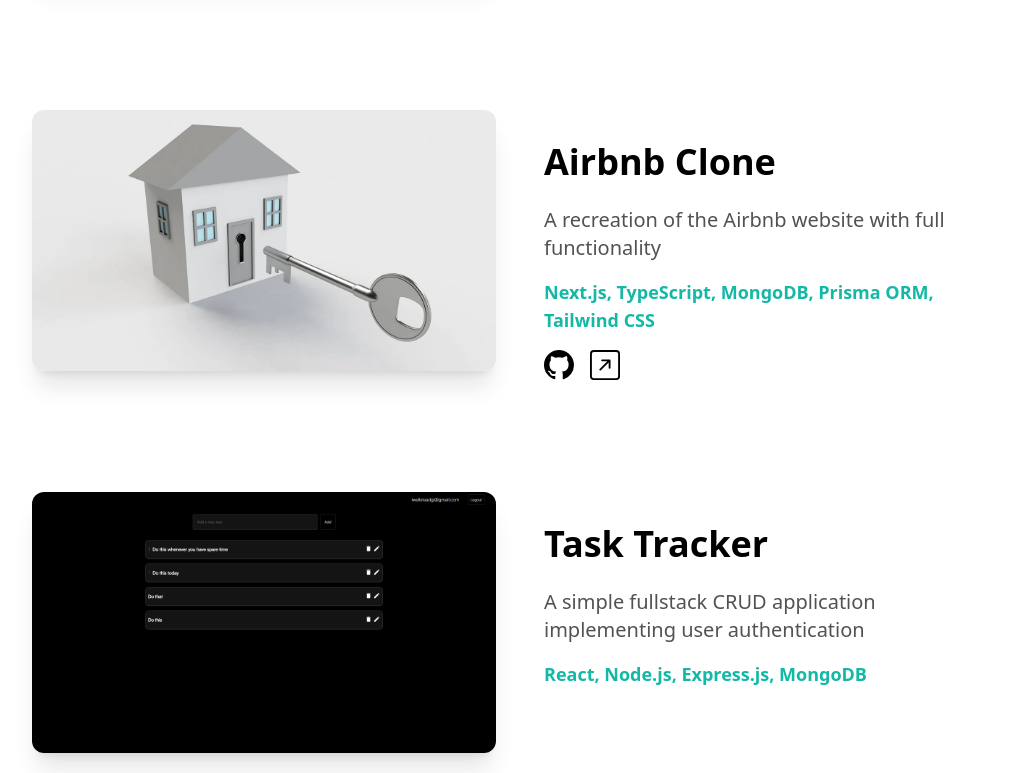
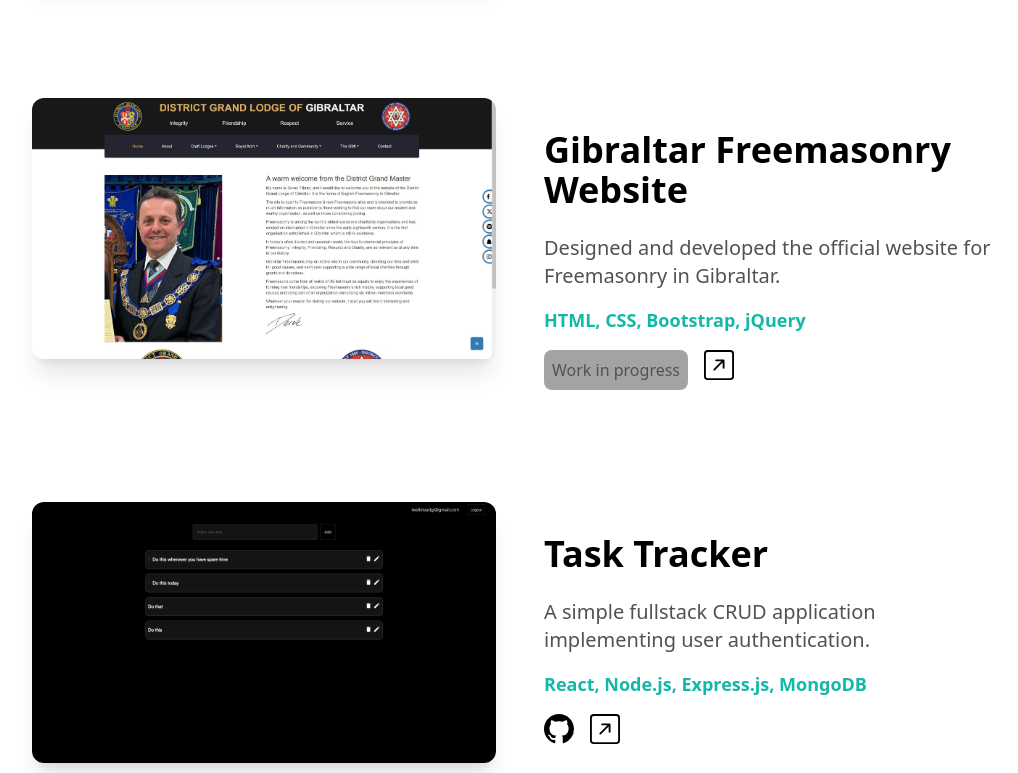
Before and after one commit to Lifguson/portfolio-nextjs, a Next.js app: page / in a window 1280 px wide. Shown: the part 2847-3620 px from the top of the page, without its empty margins (120-1138 px from the left). Built offline with nearby package versions, Linux system fonts and the light colour scheme.

Commit message:
Feat: updated projects with new descriptions and images

```diff
--- a/app/components/Footer.js
+++ b/app/components/Footer.js
@@ -26,7 +26,7 @@
             />
           </a>
           <a
-            href="https://twitter.com/lifguson1"
+            href="https://twitter.com/leondvlpr"
             rel="noreferrer"
             target="_blank"
           >
--- a/app/components/Projects.js
+++ b/app/components/Projects.js
@@ -25,7 +25,16 @@
       imageSrc: "/Chroma-Corps-Screenshot.jpg",
       githubLink: "https://github.com/p4nthera115/chroma-corps-2.0",
       siteLink: "https://www.chroma-corps.com/",
-      WIP: true,
+      WIP: false,
+    },
+    {
+      name: "Airbnb Clone",
+      description: "A fully functional recreation of the Airbnb website.",
+      techStack: "Next.js, TypeScript, MongoDB, Prisma ORM, Tailwind CSS",
+      imageSrc: "/airbnb-clone-screenshot.jpg",
+      githubLink: "https://github.com/Lifguson/airbnb-clone",
+      siteLink: "https://property-rental-clone.vercel.app/",
+      WIP: false,
     },
     {
       name: "Gibraltar Freemasonry Website",
@@ -37,23 +46,15 @@
       siteLink: "https://gibfreemasonry.gi/index.html",
       WIP: true,
     },
-    {
-      name: "Airbnb Clone",
-      description: "A recreation of the Airbnb website with full functionality",
-      techStack: "Next.js, TypeScript, MongoDB, Prisma ORM, Tailwind CSS",
-      imageSrc: "/key-2114044_1280.webp",
-      githubLink: "https://github.com/Lifguson/airbnb-clone",
-      siteLink: "https://property-rental-clone.vercel.app/",
-      WIP: false,
-    },
+
     {
       name: "Task Tracker",
       description:
-        "A simple fullstack CRUD application implementing user authentication",
+        "A simple fullstack CRUD application implementing user authentication.",
       techStack: "React, Node.js, Express.js, MongoDB",
       imageSrc: "/task-tracker.png",
-      githubLink: "",
-      siteLink: "",
+      githubLink: "https://github.com/Lifguson/todo-list-V3",
+      siteLink: "https://todo-list-v3-1a9q.vercel.app/login",
       WIP: false,
     },
   ];
@@ -89,11 +90,12 @@
                       {project.techStack}
                     </p>
                     <div className="flex flex-row align-bottom space-x-4">
-                      {project.name == "Booknook" && (
+                      {project.WIP == true && (
                         <p className="text-md text-neutral-600 dark:text-black dark:bg-neutral-200 bg-neutral-400 p-2 rounded-lg">
                           Work in progress
                         </p>
                       )}
+
                       {project.githubLink !== "" && (
                         <Link href={project.githubLink} target="_blank">
                           <BsGithub
```
Also changed, not shown: public/airbnb-clone-screenshot.jpg (added).
